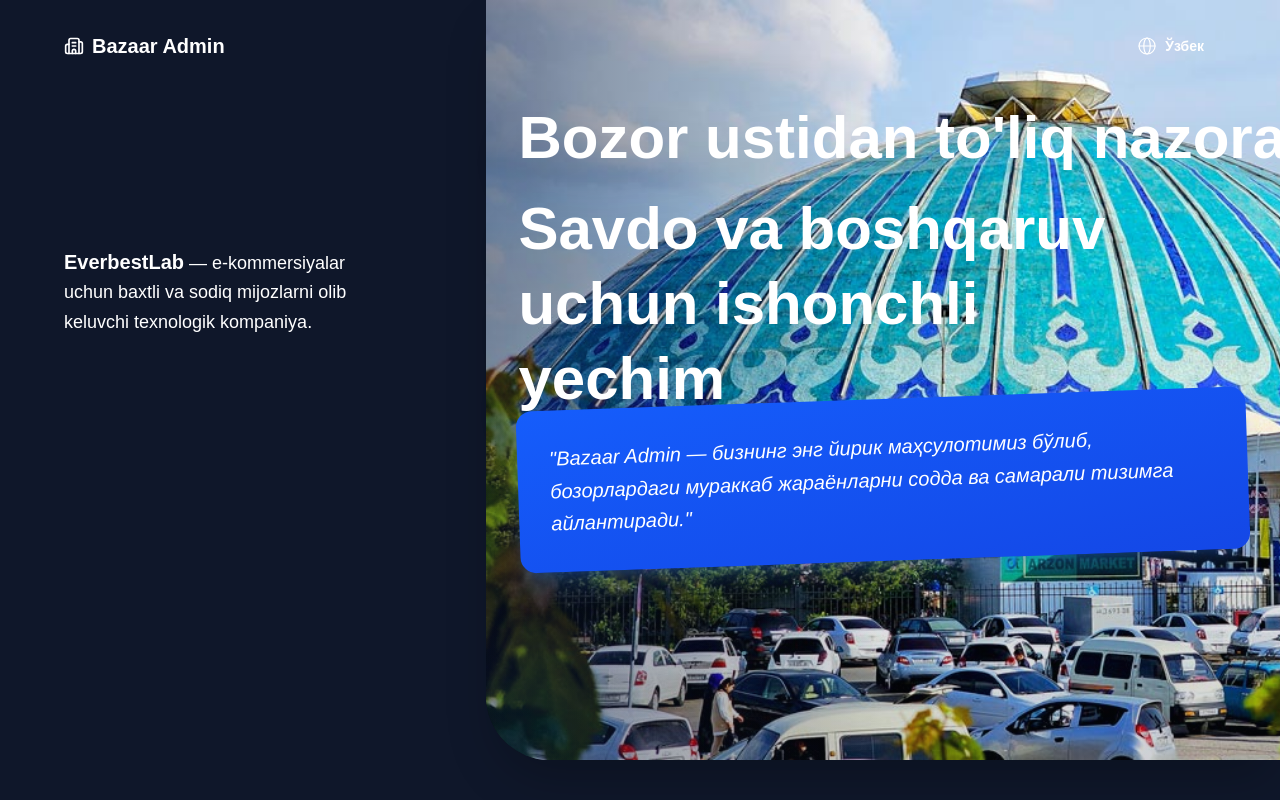
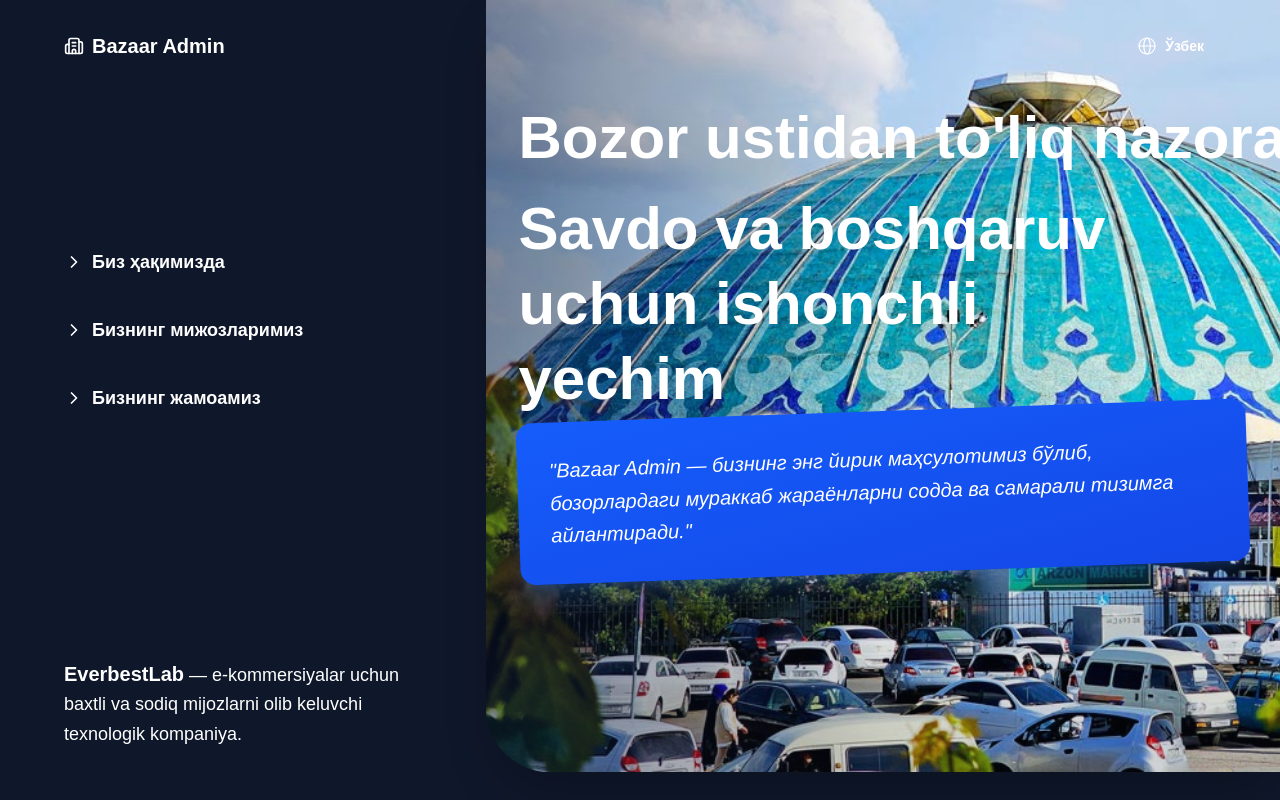
Before and after one commit to suhrob-qalandarov/ebazaar-demo-front, a Next.js app: page /kr in a window 1280 px wide. Shown: the top 800 px of the page. Built offline with nearby package versions, Linux system fonts and the light colour scheme.

Commit message:
Fixed main company text and navlinks style

```diff
--- a/src/app/components/HomePage.tsx
+++ b/src/app/components/HomePage.tsx
@@ -2,6 +2,7 @@
 
 import React from "react";
 import Image from "next/image";
+import { useRouter } from "next/navigation";
 import { motion, Variants } from "framer-motion";
 import {
   Code, Globe, Zap, Target,
@@ -68,6 +69,7 @@
 };
 
 const HomePage: React.FC<HomePageProps> = ({ locale, dynamicData }) => {
+  const router = useRouter();
   const content = getStaticContent(locale);
 
   return (
@@ -128,12 +130,40 @@
                 {/* SVG ni shu yerga copy-paste qiling */}
               </motion.div>
 
-              {/* Text above quote box */}
+              {/* Navigation Links */}
               <motion.div
                 variants={fadeInUp}
-                className="mb-8 text-white max-w-sm px-8 relative z-10"
+                className="mb-12 px-8 relative z-10 space-y-10"
               >
-                <p className="text-lg leading-relaxed">
+                {[
+                  { name: content.navbar.about, path: "/about" },
+                  { name: content.navbar.clients, path: "/clients" },
+                  { name: content.navbar.team, path: "/team" },
+                ].map((link) => {
+                  const fullPath = locale === 'uz' ? link.path : `/${locale}${link.path}`;
+                  return (
+                    <a
+                      key={link.path}
+                      href={fullPath}
+                      onClick={(e) => {
+                        e.preventDefault();
+                        router.push(fullPath);
+                      }}
+                      className="flex items-center gap-2 text-white text-lg font-semibold hover:text-blue-400 transition-colors cursor-pointer"
+                    >
+                      <ChevronRight className="w-5 h-5" />
+                      <span>{link.name}</span>
+                    </a>
+                  );
+                })}
+              </motion.div>
+
+              {/* Text below navlinks */}
+              <motion.div
+                variants={fadeInUp}
+                className="px-8 relative z-10 w-1/3 mt-50"
+              >
+                <p className="text-lg text-white leading-relaxed">
                   <span className="font-bold text-xl">EverbestLab</span> — e-kommersiyalar uchun baxtli va sodiq mijozlarni olib keluvchi texnologik kompaniya.
                 </p>
               </motion.div>
```
